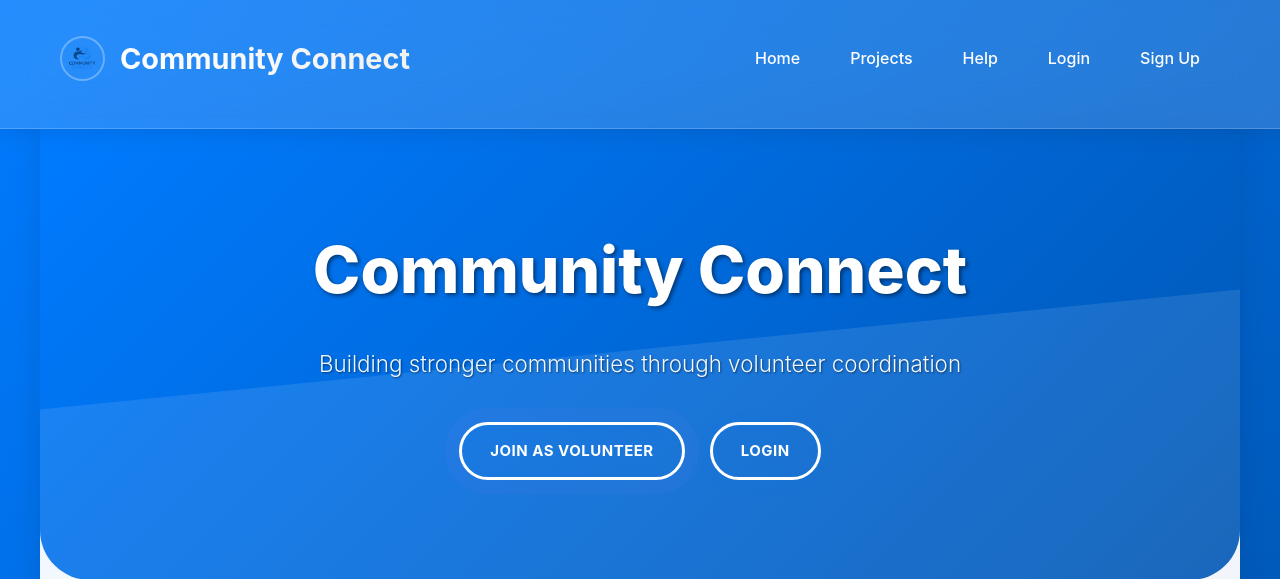
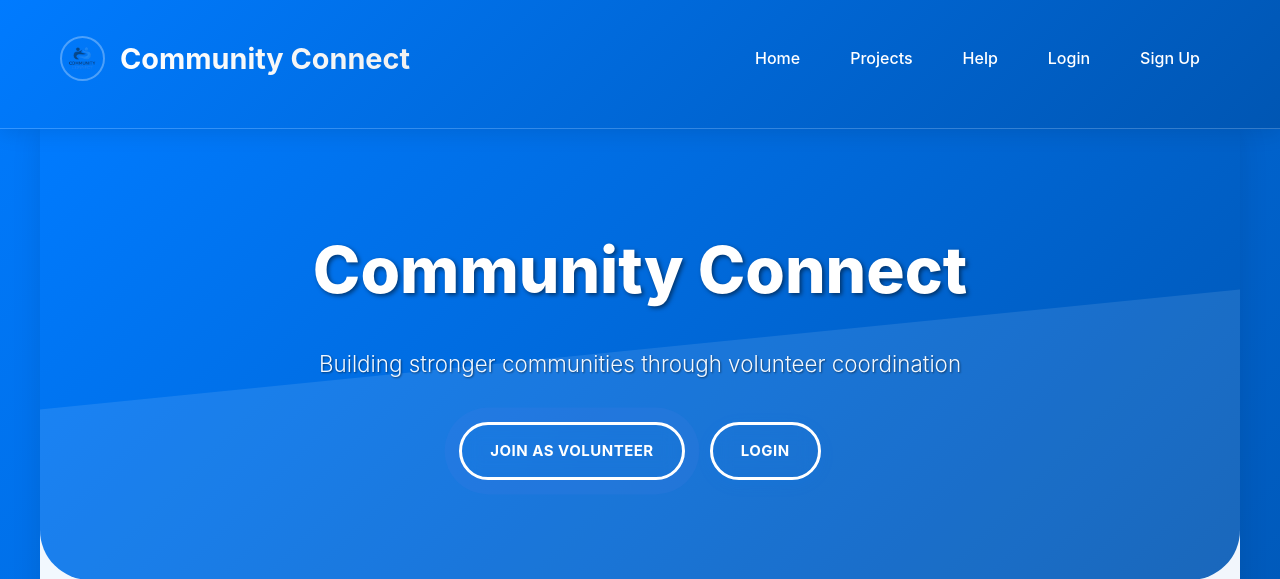
Before and after one commit to induwarauthsara/community-connect, a PHP site: page / in a window 1280 px wide. Shown: the top 579 px of the page. Run offline with PHP 8.4, Linux system fonts and the light colour scheme; data that the repository does not hold is empty.

Commit message:
Enhance header background with a linear gradient for improved aesthetics

```diff
--- a/assets/css/main.css
+++ b/assets/css/main.css
@@ -87,7 +87,7 @@ main {
 /* Header Styles */
 
 .header {
-    background: rgba(255, 255, 255, 0.15);
+    background: linear-gradient(135deg, var(--primary-blue), var(--dark-blue));
     backdrop-filter: blur(20px);
     color: white;
     padding: 1.5rem 0;
```
